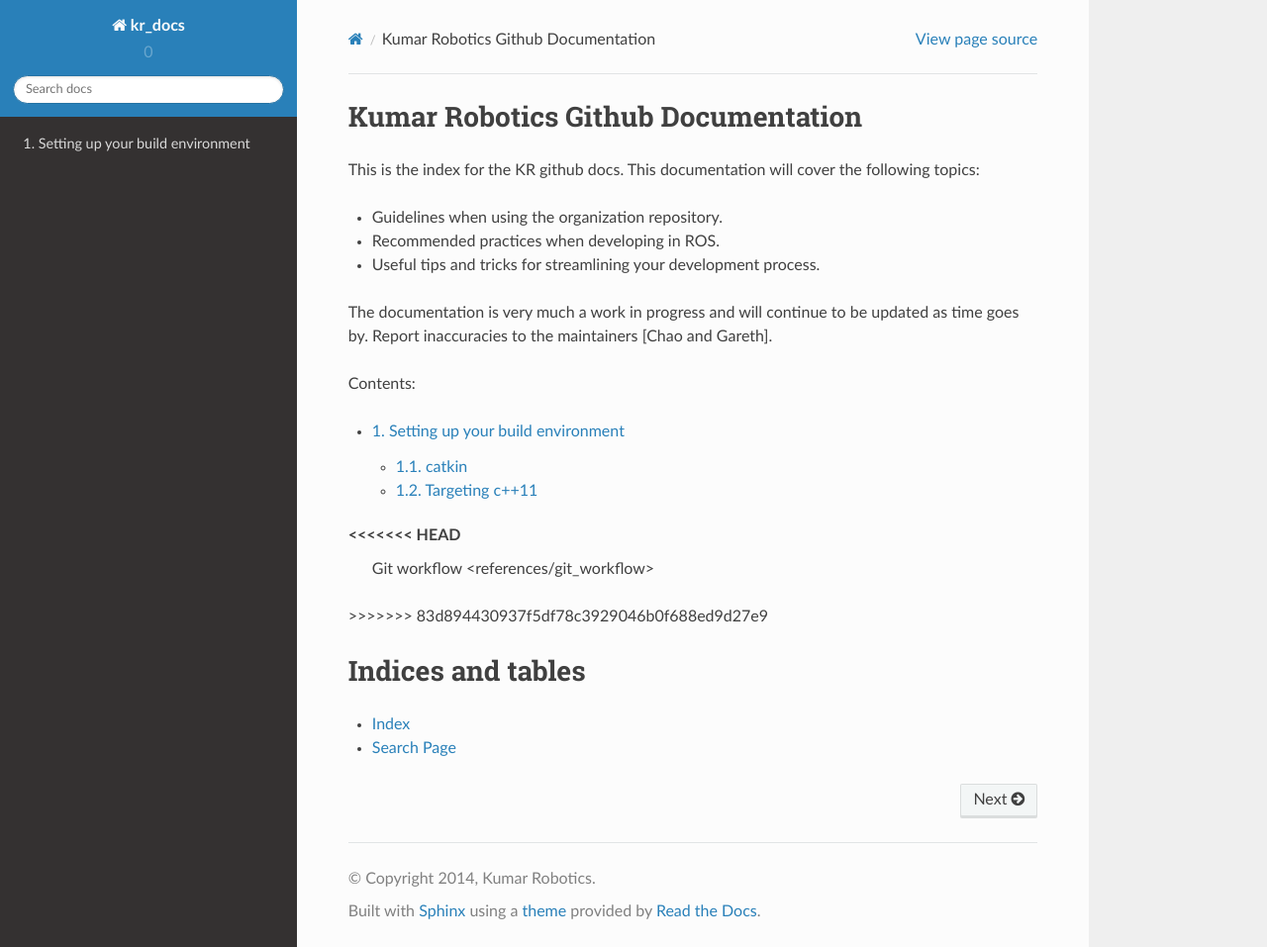
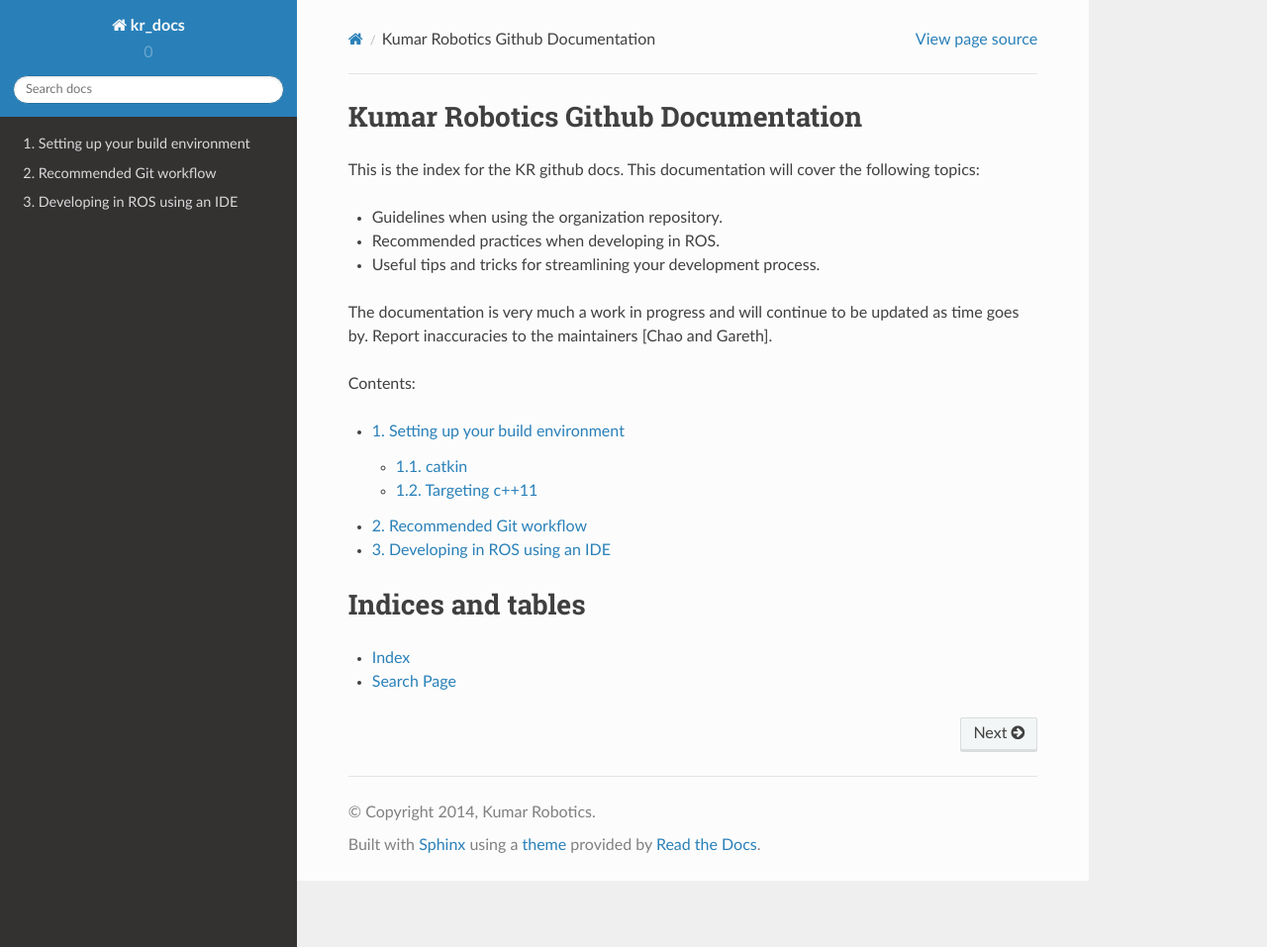
Before and after one commit to KumarRobotics/kr_docs, a Sphinx documentation site: the page built from docs/source/index.rst, in a window 1280 px wide and 957 px high. Shown: the whole window at 99% size. Built offline with Sphinx 7.4.7 and the Read the Docs theme 2.0.0, drawn with Linux system fonts in a browser that asks for light colours; pages that are not in the unit, such as notebooks, are missing from menus.

Commit message:
merge with master

```diff
--- a/docs/source/index.rst
+++ b/docs/source/index.rst
@@ -22,12 +22,8 @@
 
    How to contribute to KumarRobotics
    Setting up your build environment <references/env_setup>
-<<<<<<< HEAD
-   Git workflow <references/git_workflow>
-=======
-   Recommended Git workflow
+   Recommended Git workflow <references/git_workflow>
    Developing in ROS using an IDE <references/ide_setup>
->>>>>>> 83d894430937f5df78c3929046b0f688ed9d27e9
 
 
 Indices and tables
```
